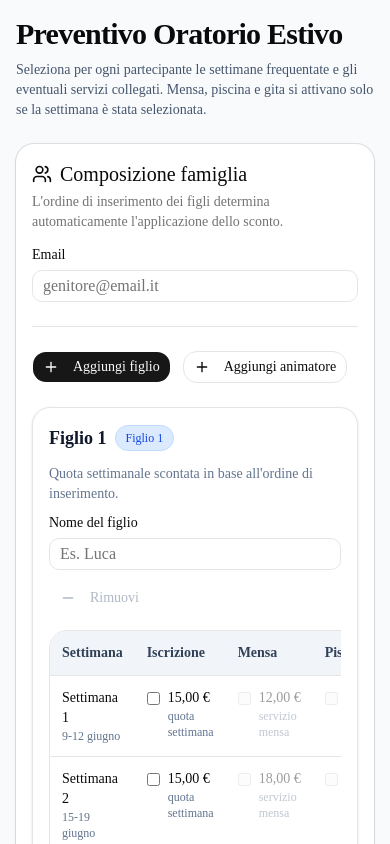
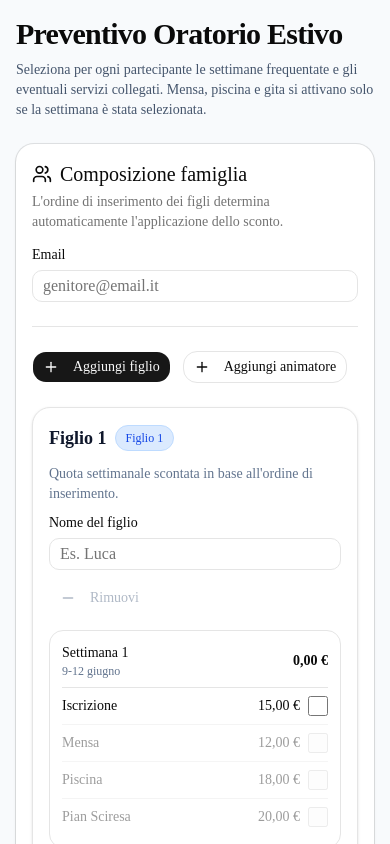
Before and after one commit to oratoriofrassati-sketch/preventivo-oratorio, a Next.js app: page / in a window 390 px wide. Shown: the top 844 px of the page. Built offline with nearby package versions, Linux system fonts and the light colour scheme.

Commit message:
migliorata vista mobile

```diff
--- a/app/page.tsx
+++ b/app/page.tsx
@@ -201,21 +201,25 @@ export default function App() {
 
         const details = r.selections.map((s) => {
           const w = WEEKS.find((x) => x.id === s.weekId)!;
+
           const base = s.enrolled
             ? r.role === "animatore"
               ? w.animatorBase
               : priceForChild(pos, w)
             : 0;
+
           const lunch = s.enrolled && s.lunch
             ? r.role === "animatore"
               ? w.animatorLunch
               : w.childLunch
             : 0;
+
           const pool = s.enrolled && s.pool
             ? r.role === "animatore"
               ? w.animatorPool
               : w.childPool
             : 0;
+
           const trip = s.enrolled && s.trip
             ? r.role === "animatore"
               ? w.animatorTrip
@@ -250,14 +254,18 @@ export default function App() {
     setRows((current) =>
       current.map((row) => {
         if (row.id !== id) return row;
+
         return {
           ...row,
           selections: row.selections.map((s) => {
             if (s.weekId !== weekId) return s;
+
             const next = { ...s, [key]: value };
+
             if (!next.enrolled) {
               return { ...next, lunch: false, pool: false, trip: false };
             }
+
             return next;
           }),
         };
@@ -437,7 +445,103 @@ async function sendQuoteEmail() {
                       </Button>
                     </div>
 
-                    <div className="overflow-x-auto">
+                    {/* MOBILE VIEW */}
+                    <div className="space-y-3 md:hidden">
+                      {r.details.map((d) => (
+                        <div
+                          key={d.weekId}
+                          className={`rounded-xl border p-3 ${d.enrolled ? "bg-slate-50" : "bg-white"}`}
+                        >
+                          <div className="mb-2 flex items-center justify-between gap-3">
+                            <div>
+                              <div className="font-medium">{d.w.label}</div>
+                              <div className="text-xs text-slate-500">{d.w.period}</div>
+                            </div>
+                            <div className="font-semibold">{formatEuro(d.total)}</div>
+                          </div>
+
+                          <label className="flex items-center justify-between border-t py-2">
+                            <span className="text-sm">Iscrizione</span>
+                            <div className="flex items-center gap-2">
+                              <span className="text-sm font-medium">
+                                {formatEuro(
+                                  r.role === "animatore" ? d.w.animatorBase : priceForChild(r.pos, d.w)
+                                )}
+                              </span>
+                              <input
+                                type="checkbox"
+                                checked={d.enrolled}
+                                onChange={(e) => toggle(r.id, d.weekId, "enrolled", e.target.checked)}
+                                className="h-5 w-5 accent-blue-600"
+                              />
+                            </div>
+                          </label>
+
+                          <label
+                            className={`flex items-center justify-between border-t py-2 ${
+                              !d.enrolled ? "opacity-40" : ""
+                            }`}
+                          >
+                            <span className="text-sm">Mensa</span>
+                            <div className="flex items-center gap-2">
+                              <span className="text-sm">
+                                {formatEuro(r.role === "animatore" ? d.w.animatorLunch : d.w.childLunch)}
+                              </span>
+                              <input
+                                type="checkbox"
+                                disabled={!d.enrolled}
+                                checked={d.lunch}
+                                onChange={(e) => toggle(r.id, d.weekId, "lunch", e.target.checked)}
+                                className="h-5 w-5 accent-blue-600"
+                              />
+                            </div>
+                          </label>
+
+                          <label
+                            className={`flex items-center justify-between border-t py-2 ${
+                              !d.enrolled ? "opacity-40" : ""
+                            }`}
+                          >
+                            <span className="text-sm">Piscina</span>
+                            <div className="flex items-center gap-2">
+                              <span className="text-sm">
+                                {formatEuro(r.role === "animatore" ? d.w.animatorPool : d.w.childPool)}
+                              </span>
+                              <input
+                                type="checkbox"
+                                disabled={!d.enrolled}
+                                checked={d.pool}
+                                onChange={(e) => toggle(r.id, d.weekId, "pool", e.target.checked)}
+                                className="h-5 w-5 accent-blue-600"
+                              />
+                            </div>
+                          </label>
+
+                          <label
+                            className={`flex items-center justify-between border-t py-2 ${
+                              !d.enrolled ? "opacity-40" : ""
+                            }`}
+                          >
+                            <span className="text-sm">{d.w.tripName}</span>
+                            <div className="flex items-center gap-2">
+                              <span className="text-sm">
+                                {formatEuro(r.role === "animatore" ? d.w.animatorTrip : d.w.childTrip)}
+                              </span>
+                              <input
+                                type="checkbox"
+                                disabled={!d.enrolled}
+                                checked={d.trip}
+                                onChange={(e) => toggle(r.id, d.weekId, "trip", e.target.checked)}
+                                className="h-5 w-5 accent-blue-600"
+                              />
+                            </div>
+                          </label>
+                        </div>
+                      ))}
+                    </div>
+
+                    {/* DESKTOP VIEW */}
+                    <div className="hidden overflow-x-auto md:block">
                       <table className="min-w-full border-separate border-spacing-0 overflow-hidden rounded-2xl border text-sm">
                         <thead>
                           <tr className="bg-slate-100 text-left text-slate-700">
@@ -464,7 +568,7 @@ async function sendQuoteEmail() {
                                     type="checkbox"
                                     checked={d.enrolled}
                                     onChange={(e) => toggle(r.id, d.weekId, "enrolled", e.target.checked)}
-                                    className="mt-1"
+                                    className="mt-1 h-5 w-5 accent-blue-600"
                                   />
                                   <span>
                                     <span className="block font-medium">
@@ -488,7 +592,7 @@ async function sendQuoteEmail() {
                                     disabled={!d.enrolled}
                                     checked={d.lunch}
                                     onChange={(e) => toggle(r.id, d.weekId, "lunch", e.target.checked)}
-                                    className="mt-1"
+                                    className="mt-1 h-5 w-5 accent-blue-600"
                                   />
                                   <span>
                                     <span className="block font-medium">
@@ -510,7 +614,7 @@ async function sendQuoteEmail() {
                                     disabled={!d.enrolled}
                                     checked={d.pool}
                                     onChange={(e) => toggle(r.id, d.weekId, "pool", e.target.checked)}
-                                    className="mt-1"
+                                    className="mt-1 h-5 w-5 accent-blue-600"
                                   />
                                   <span>
                                     <span className="block font-medium">
@@ -532,7 +636,7 @@ async function sendQuoteEmail() {
                                     disabled={!d.enrolled}
                                     checked={d.trip}
                                     onChange={(e) => toggle(r.id, d.weekId, "trip", e.target.checked)}
-                                    className="mt-1"
+                                    className="mt-1 h-5 w-5 accent-blue-600"
                                   />
                                   <span>
                                     <span className="block font-medium">
@@ -615,7 +719,7 @@ async function sendQuoteEmail() {
                   Invio email
                 </CardTitle>
                 <CardDescription>
-                  In questa fase l&apos;invio apre il client email del dispositivo con il preventivo già compilato.
+                  Il preventivo viene inviato automaticamente all&apos;indirizzo inserito.
                 </CardDescription>
               </CardHeader>
 
@@ -624,10 +728,6 @@ async function sendQuoteEmail() {
                   <Send className="mr-2 h-4 w-4" />
                   Invia preventivo via email
                 </Button>
-                <p className="text-xs text-slate-500">
-                  Questo step usa un link mailto. Nel passaggio successivo potremo collegare un invio
-                  email automatico reale.
-                </p>
               </CardContent>
             </Card>
           </div>
```
Lines whose indentation alone changed are shown as unchanged.
